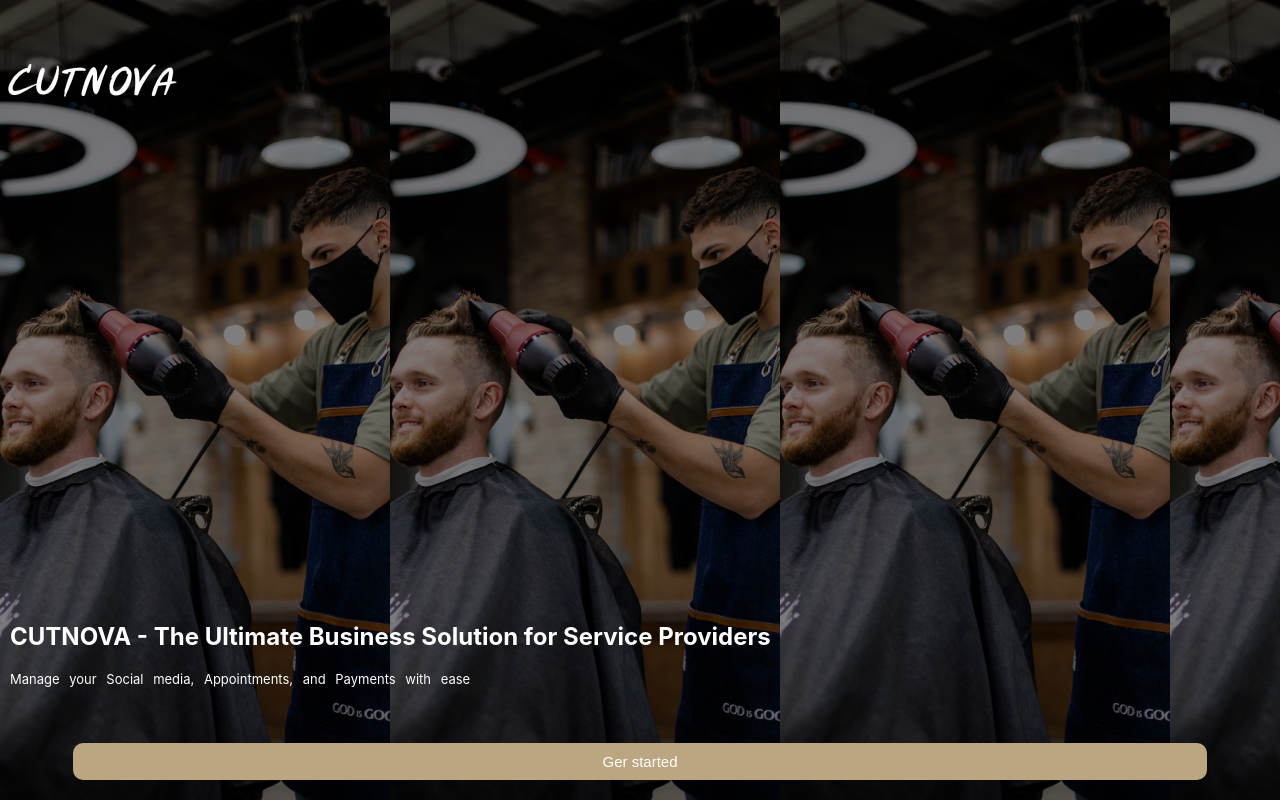
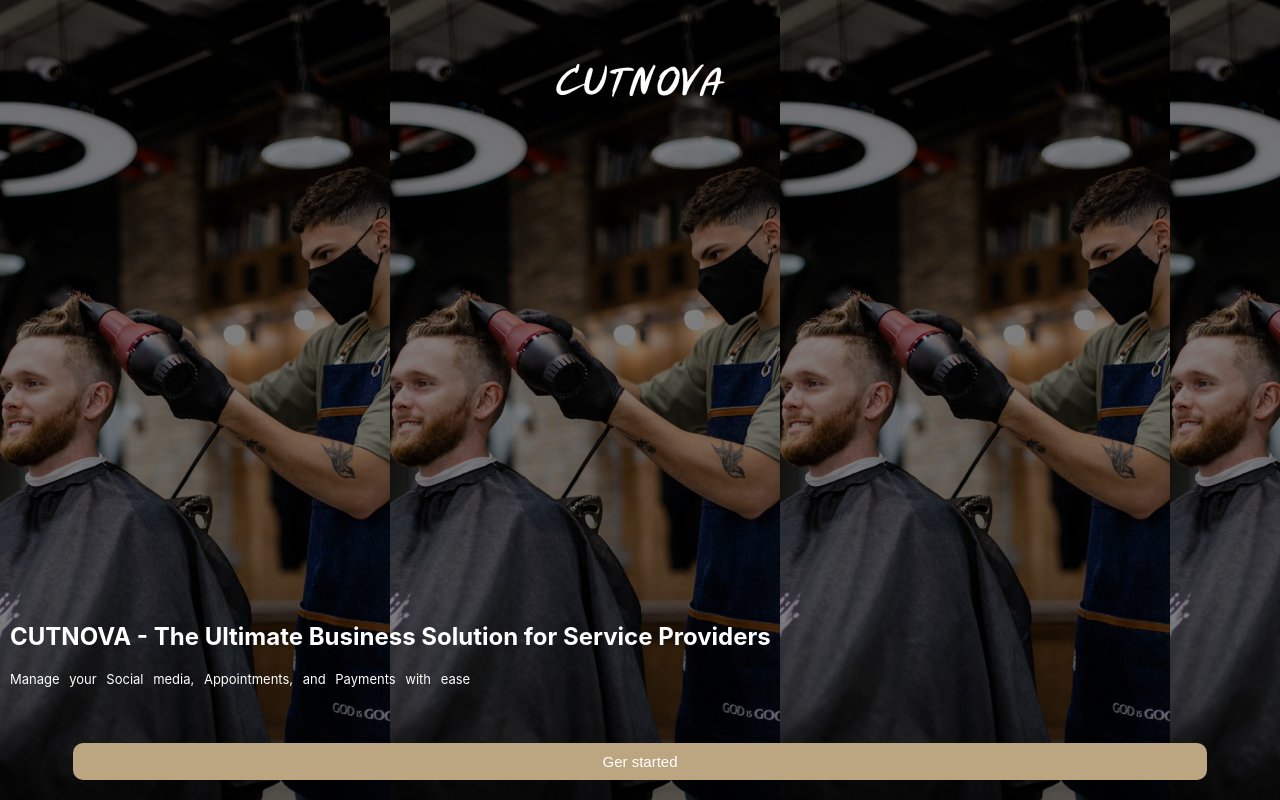
Before and after one commit to MA01ha05k09/Cutnova, a React (Create React App) app: page /onboard in a window 1280 px wide. Built offline with nearby package versions, Linux system fonts and the light colour scheme.

Commit message:
center cutnova logo

```diff
--- a/src/style/Onboarding.css
+++ b/src/style/Onboarding.css
@@ -21,6 +21,7 @@
 .gerstarted-div {
   text-align: center;
   margin-top: 56px;
+  margin-bottom: 20px;
 
 }
 .button-div {
@@ -36,10 +37,11 @@
     z-index: 2;
     background-color: transparent;
 
-  padding: 20px 10px;
+  padding: 0px 10px;
 }
 .cutnova_image {
   z-index: 2;
+  text-align: center;
 }
 .manage-div{
     font-size: 13px;
```
